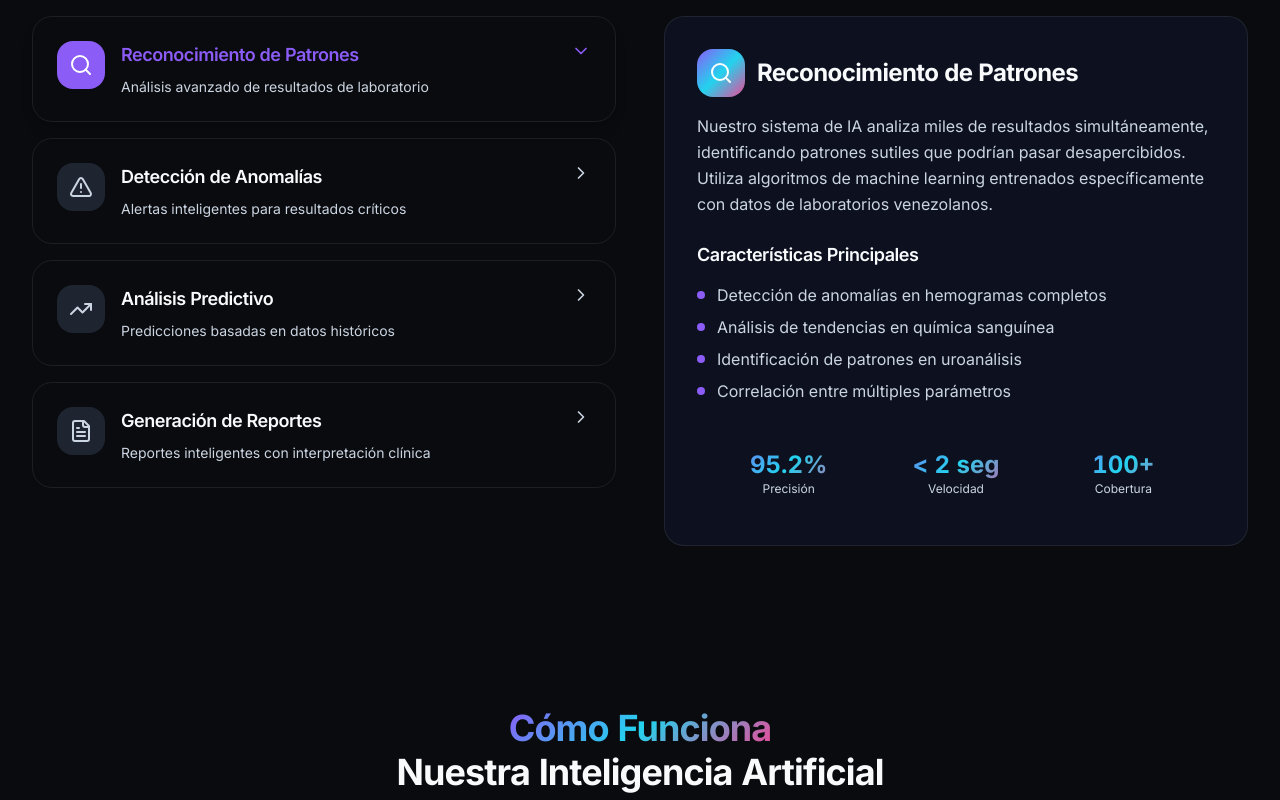
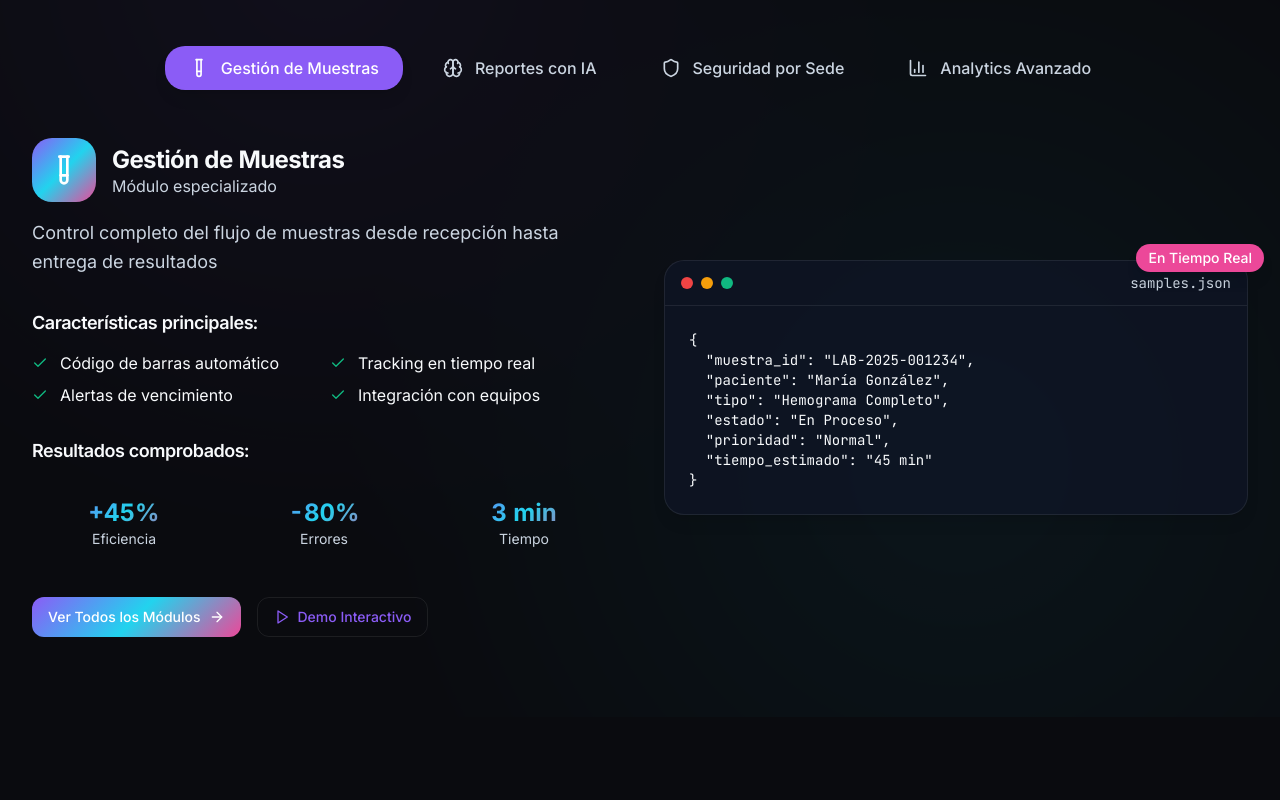
Before and after one commit to Solware-Agency/Solhub_web, a React (Vite) app: page / in a window 1280 px wide. Shown: the part 1160-1960 px from the top of the page. Built offline with nearby package versions, Linux system fonts and the light colour scheme; a web font is replaced by a local one.

Commit message:
Se añadió configuración de Vercel para redirección a index.html, se creó archivo .htaccess para manejo de rutas y se actualizó la ruta principal en Routes.jsx para que apunte a Homepage en lugar de AIIntelligenceCenter. Además, se configuró el entorno de vista previa en vite.config.mjs.

```diff
--- a/src/Routes.jsx
+++ b/src/Routes.jsx
@@ -23,7 +23,7 @@ const Routes = () => {
       <WhatsAppButton />
       <RouterRoutes>
         {/* Define your route here */}
-        <Route path="/" element={<AIIntelligenceCenter />} />
+        <Route path="/" element={<Homepage />} />
         <Route path="/client-success-stories" element={<ClientSuccessStories />} />
         <Route path="/modules-showcase" element={<ModulesShowcase />} />
         <Route path="/contact-support" element={<ContactSupport />} />
--- a/vite.config.mjs
+++ b/vite.config.mjs
@@ -17,5 +17,10 @@ export default defineConfig({
     host: "0.0.0.0",
     strictPort: true,
     allowedHosts: ['.amazonaws.com', '.builtwithrocket.new']
+  },
+  preview: {
+    port: "4028",
+    host: "0.0.0.0",
+    strictPort: true
   }
 });
```
Also changed, not shown: vercel.json (added), 1 other file (tests, documents, lock files or other folders).
